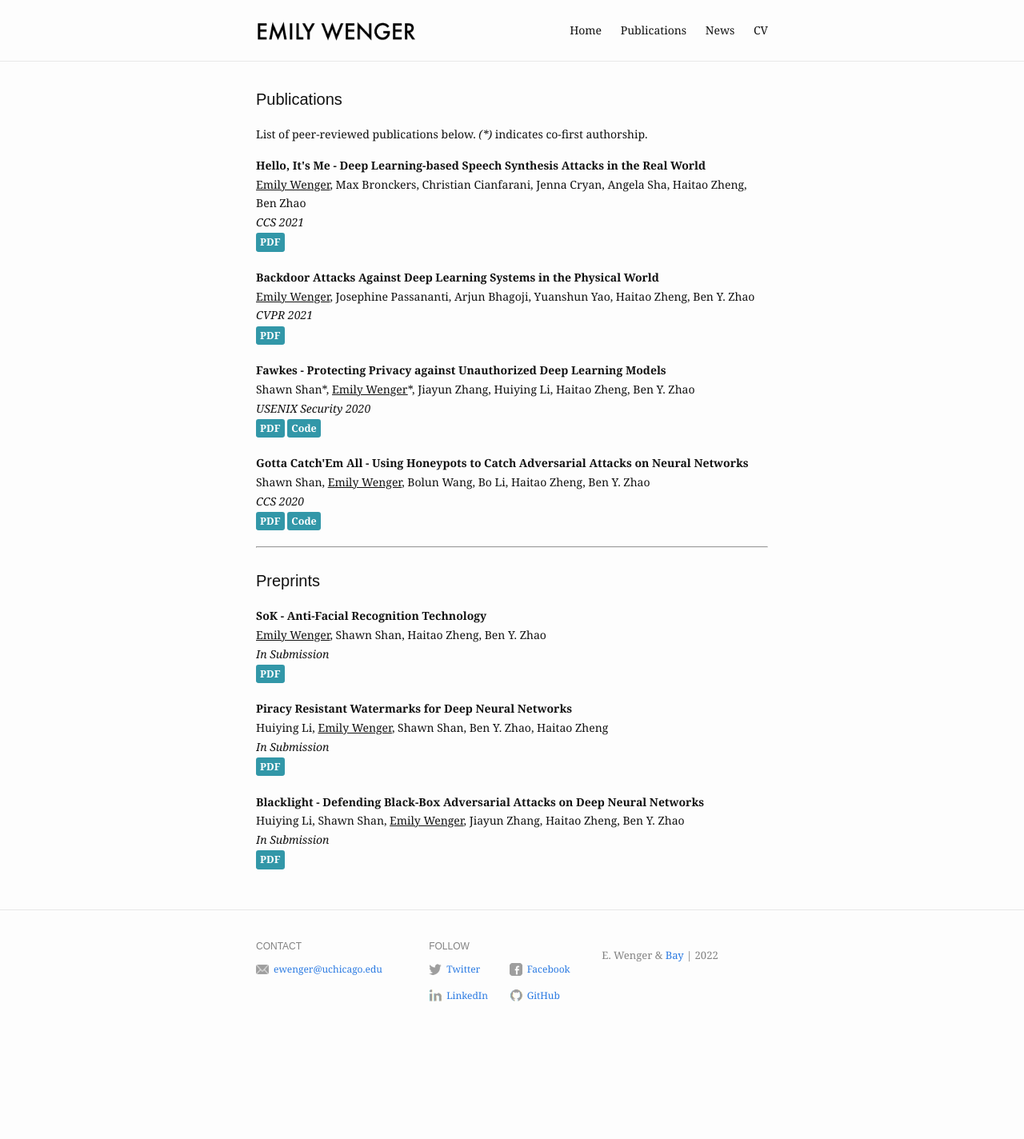
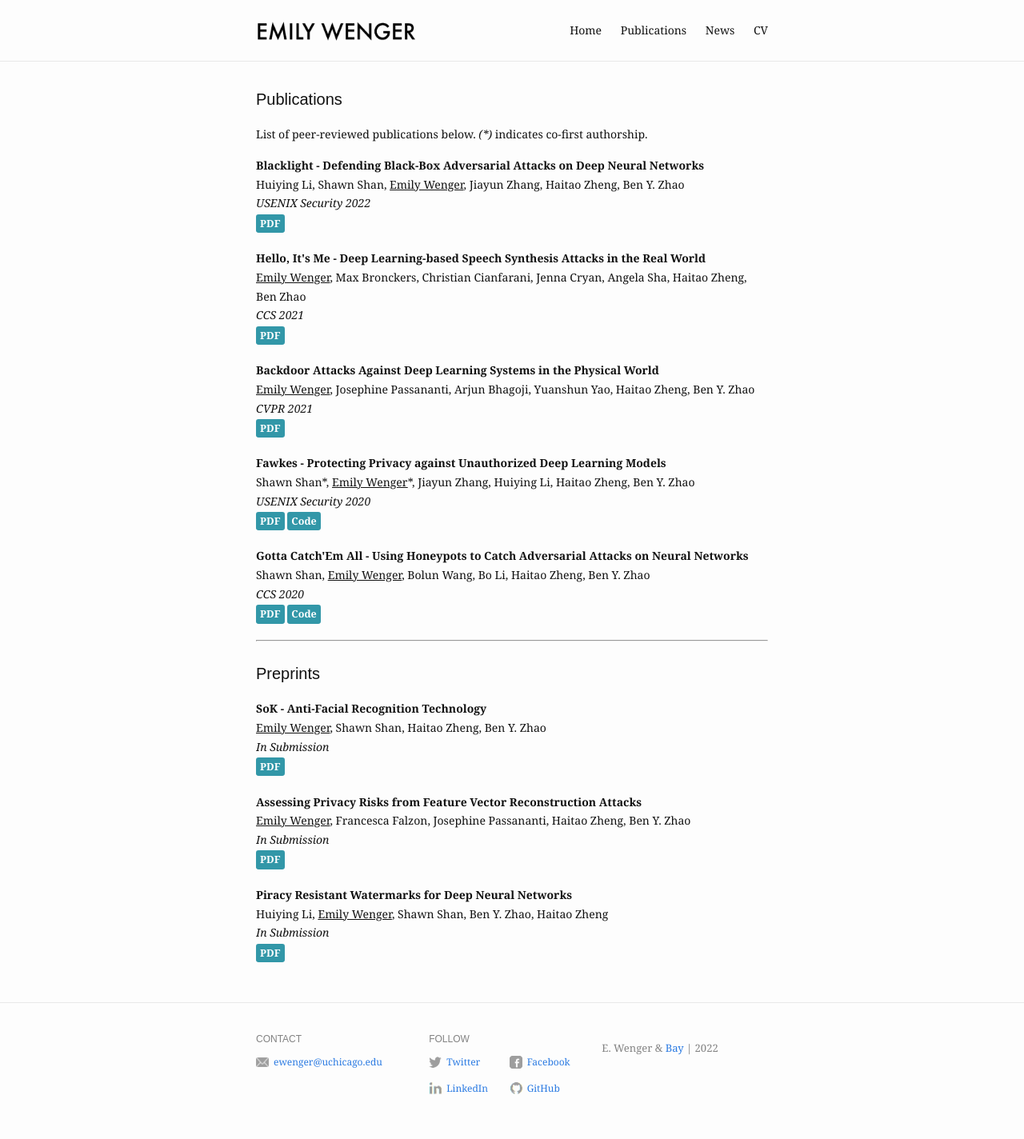
Before and after one commit to emilywenger/emilywenger.github.io, a Jekyll site: the page built from publications.md, in a window 1280 px wide. Shown: the whole page at 80% size. Built offline with Jekyll 4.4.1, drawn with Linux system fonts in a browser that asks for light colours; before the commit the page ends 1308 px from its top, so only the background shows below that.

Commit message:
updated publications

```diff
--- a/publications.md
+++ b/publications.md
@@ -3,6 +3,13 @@ layout: publications
 title: Publications
 slug: /publications
 publications:
+
+
+- title: Blacklight - Defending Black-Box Adversarial Attacks on Deep Neural Networks
+  authors: Huiying Li, Shawn Shan, <u>Emily Wenger</u>, Jiayun Zhang, Haitao Zheng, Ben Y. Zhao
+  conference: USENIX Security 2022
+  paperlink: https://arxiv.org/pdf/2006.14042.pdf
+  codelink: NA
 
 - title: Hello, It's Me - Deep Learning-based Speech Synthesis Attacks in the Real World
   authors: <u>Emily Wenger</u>, Max Bronckers, Christian Cianfarani, Jenna Cryan, Angela Sha, Haitao Zheng, Ben Zhao
@@ -36,18 +43,17 @@ preprints:
   paperlink: https://arxiv.org/pdf/2112.04558.pdf
   codelink: NA
 
+- title: Assessing Privacy Risks from Feature Vector Reconstruction Attacks
+  authors: <u>Emily Wenger</u>, Francesca Falzon, Josephine Passananti, Haitao Zheng, Ben Y. Zhao
+  conference: In Submission
+  paperlink: https://arxiv.org/pdf/2202.05760.pdf
+  codelink: NA
+
 - title: Piracy Resistant Watermarks for Deep Neural Networks
   authors: Huiying Li, <u>Emily Wenger</u>, Shawn Shan, Ben Y. Zhao, Haitao Zheng
   conference: In Submission
   paperlink: https://arxiv.org/pdf/1910.01226.pdf
   codelink: NA
-
-- title: Blacklight - Defending Black-Box Adversarial Attacks on Deep Neural Networks
-  authors: Huiying Li, Shawn Shan, <u>Emily Wenger</u>, Jiayun Zhang, Haitao Zheng, Ben Y. Zhao
-  conference: In Submission
-  paperlink: https://arxiv.org/pdf/2006.14042.pdf
-  codelink: NA
-
 ---
 
 List of peer-reviewed publications below. <em>(*)</em> indicates co-first authorship.
```
